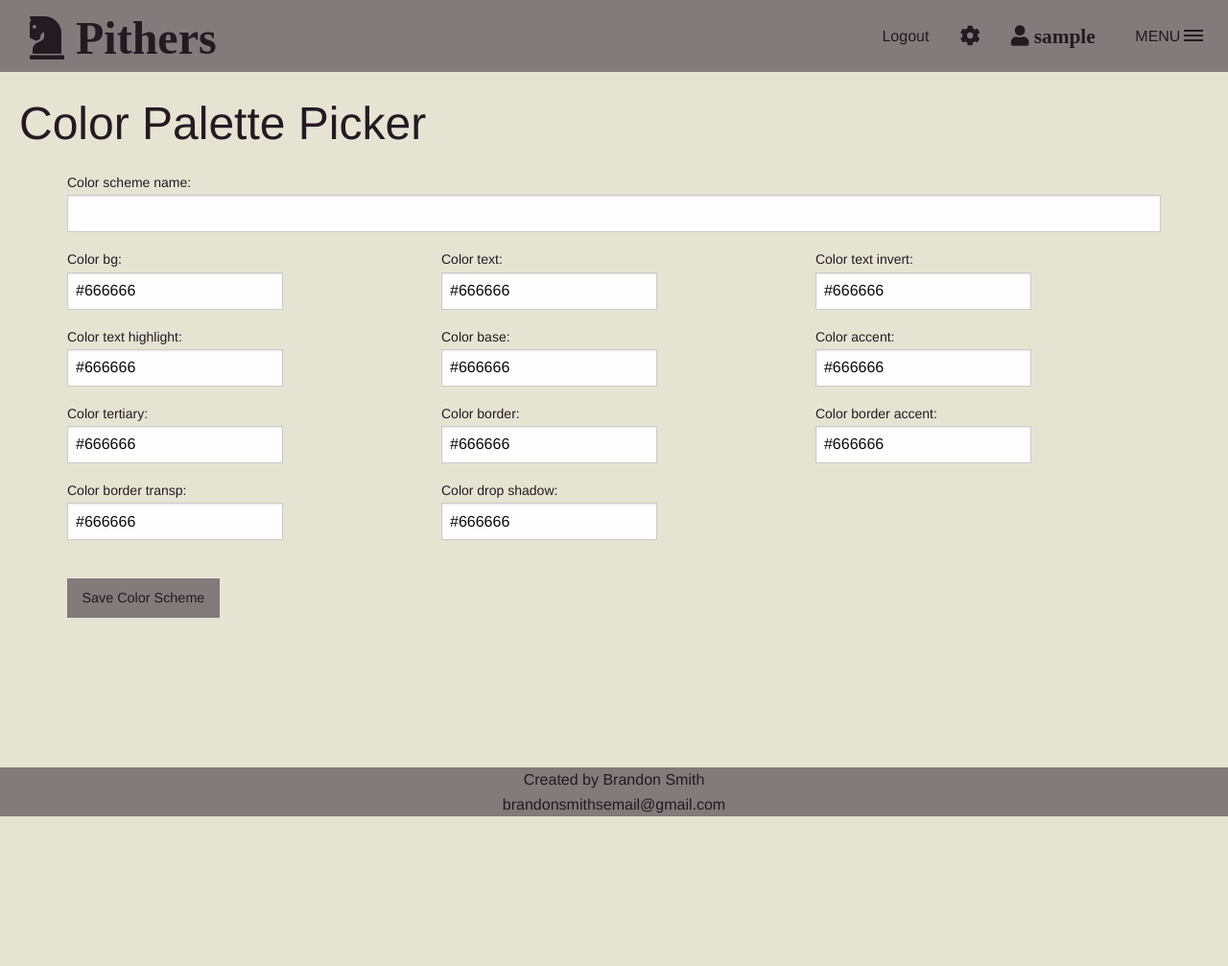
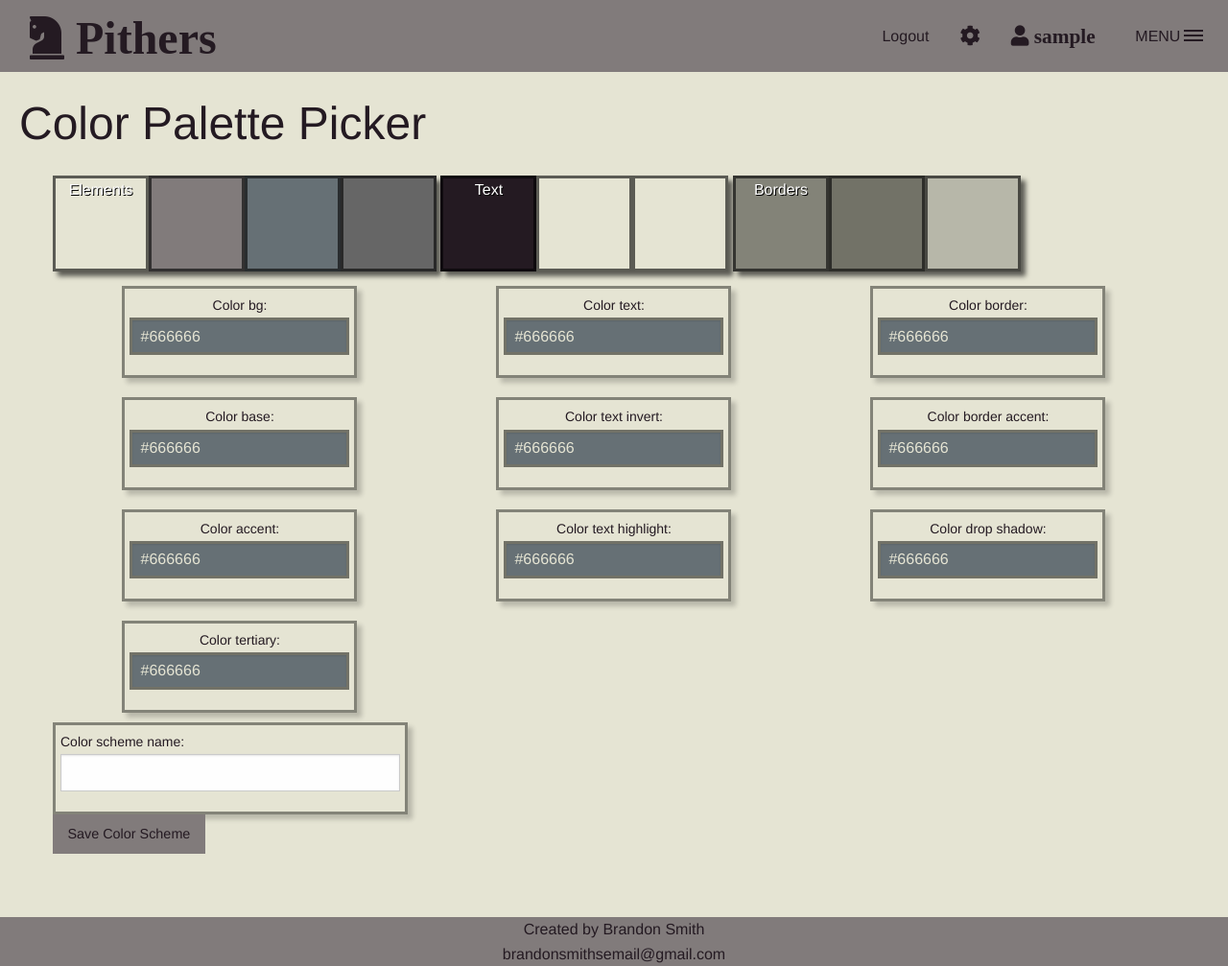
Before and after one commit to Pithers/Web-Work, a Django app: page / in a window 1280 px wide. Shown: the whole page at 96% size. Before the commit the page ends 851 px from the top, so only its background shows below. Run offline with Django 3.2, Linux system fonts and the light colour scheme; the visitor is signed in with stand-in values (Sample User, id 1); style sheets or scripts are compiled from the project's sources; some libraries are stand-ins or nearby versions.

Commit message:
Formatted color palette page, as well as added color patches. Removed color-border-transp as a color variable as it was seldom used.

```diff
--- a/testsite/myapp/forms.py
+++ b/testsite/myapp/forms.py
@@ -9,10 +9,9 @@ from .models import ColorScheme
 class ColorSchemeForm(forms.ModelForm):
     class Meta:
         model = ColorScheme
-        fields = ["color_scheme_name", "color_bg", "color_text", "color_text_invert",
-                  "color_text_highlight", "color_base", "color_accent", "color_tertiary",
-                  "color_border", "color_border_accent", "color_border_transp",
-                  "color_drop_shadow"]
+        fields = ["color_scheme_name", "color_bg", "color_text", "color_border", "color_base",
+                  "color_text_invert", "color_border_accent", "color_accent",
+                  "color_text_highlight", "color_drop_shadow", "color_tertiary",]
 
 class PostForm(forms.Form):
     error_css_class = "post-css-class-error"
--- a/testsite/myapp/models.py
+++ b/testsite/myapp/models.py
@@ -8,6 +8,7 @@ from django.core.exceptions import ValidationError
 from django.utils.translation import gettext_lazy as _
 import re
 
+# Need to check validator to see if the '#' is needed or not
 def validate_color(value):
   if (re.search(r'^#(?:[0-9a-fA-F]{3}){1,2}$',value) == False):
     raise ValidationError(
@@ -41,15 +42,13 @@ class ColorScheme(models.Model):
                                   help_text="Please submit valid hexcode, ex: #666666")
   color_border_accent = models.CharField(max_length=7, default="#666666", validators=[validate_color],
                                          help_text="Please submit valid hexcode, ex: #666666")
-  color_border_transp = models.CharField(max_length=7, default="#666666", validators=[validate_color],
-                                         help_text="Please submit valid hexcode, ex: #666666")
   color_drop_shadow = models.CharField(max_length=7, default="#666666", validators=[validate_color],
                                        help_text="Please submit valid hexcode, ex: #666666")
 
   def __str__(self):
     return self.color_scheme_name + ":\n" + self.color_bg + "\n" + self.color_text + "\n" + self.color_text_invert + "\n" + \
            self.color_text_highlight + "\n" + self.color_base + "\n" + self.color_tertiary + "\n" + self.color_border + "\n" + \
-           self.color_border_accent + "\n" + self.color_border_transp + "\n" + self.color_drop_shadow
+           self.color_border_accent + "\n" + "\n" + self.color_drop_shadow
 
 # Model that contains something like a Post
 class PostModel(models.Model):
--- a/testsite/myapp/static/js/app.js
+++ b/testsite/myapp/static/js/app.js
@@ -10,7 +10,6 @@ function light_mode() {
     document.documentElement.style.setProperty("--color-tertiary", "#666666");
     document.documentElement.style.setProperty("--color-border", "#838378");
     document.documentElement.style.setProperty("--color-border-accent", "#727267");
-    document.documentElement.style.setProperty("--color-border-transp", "#e5e4d399");
     document.documentElement.style.setProperty("--color-drop-shadow", "#00000033");
 }
 
@@ -24,7 +23,6 @@ function dark_mode() {
     document.documentElement.style.setProperty("--color-tertiary", "#666666");
     document.documentElement.style.setProperty("--color-border", "#826c73");
     document.documentElement.style.setProperty("--color-border-accent", "#715d62");
-    document.documentElement.style.setProperty("--color-border-transp", "#24252f99");
     document.documentElement.style.setProperty("--color-drop-shadow", "#ffffff33");
 }
 
--- a/testsite/myapp/static/js/color_mode.js
+++ b/testsite/myapp/static/js/color_mode.js
@@ -10,7 +10,6 @@ var color_accent = document.getElementById("color-accent");
 var color_tertiary = document.getElementById("color-tertiary");
 var color_border = document.getElementById("color-border");
 var color_border_accent = document.getElementById("color-border-accent");
-var color_border_transp = document.getElementById("color-border-transp");
 var color_drop_shadow = document.getElementById("color-drop-shadow");
 
 color_bg.onchange = function() {
@@ -40,9 +39,6 @@ color_border.onchange = function() {
 color_border_accent.onchange = function() {
   document.documentElement.style.setProperty("--color-border-accent", "#" + color_border_accent.value);
 };
-color_border_transp.onchange = function() {
-  document.documentElement.style.setProperty("--color-border-transp", "#" + color_border_transp.value);
-};
 color_drop_shadow.onchange = function() {
   document.documentElement.style.setProperty("--color-drop-shadow", "#" + color_drop_shadow.value);
 };
--- a/testsite/myapp/static/scss/style.scss
+++ b/testsite/myapp/static/scss/style.scss
@@ -6,6 +6,7 @@
 //## Icons
 //## Nav Bar Overlay
 //## Card Content (post and comment boxes)
+//## Palette Styling
 
 //Code Reference/Credit:
 //Laurel Beyers: https://foundation.zurb.com/building-blocks/blocks/multilevel-offcanvas-menu.html
@@ -22,7 +23,6 @@
   --color-tertiary: #666666;
   --color-border: #838378;
   --color-border-accent: #727267;
-  --color-border-transp: #e5e4d399;
   --color-drop-shadow: #00000033;
 }
 
@@ -239,7 +239,7 @@ select, [type="number"] {
     color: var(--color-accent);
   }
   .is-accordion-submenu-parent > a::after {
-    border-color: var(--color-border-transp) transparent transparent;
+    border-color: var(--color-bg) transparent transparent;
   }
   .social-links {
     margin-left: 20px;
@@ -303,13 +303,13 @@ select, [type="number"] {
   border-radius: 0;
   .card-info-label {
     border-color: transparent var(--color-border) transparent transparent;
-    border-color: var(--color-border-transp) var(--color-border) var(--color-border-transp) var(--color-border-transp);
+    border-color: var(--color-bg) var(--color-border) var(--color-bg) var(--color-bg);
   }
   &.secondary {
     border-color: var(--color-border-accent);
     .card-info-label {
       border-color: transparent var(--color-border-accent) transparent transparent;
-      border-color: var(--color-border-transp) var(--color-border-accent) var(--color-border-transp) var(--color-border-transp);
+      border-color: var(--color-bg) var(--color-border-accent) var(--color-bg) var(--color-bg);
     }
   }
   .card-info-label {
@@ -338,3 +338,67 @@ select, [type="number"] {
     transform: rotate(30deg);
   }
 }
+
+//Palette Styling
+.palette {
+  .palette-field {
+    text-align: center;
+    margin-top: 10px;
+    margin-bottom: 10px;
+
+    button.jscolor {
+      border-style: solid;
+      border-width: medium;
+      border-color: var(--color-border);
+      box-shadow: 5px 5px 5px var(--color-drop-shadow);
+      padding-left: 5px;
+      padding-right: 5px;
+      padding-top: 5px;
+      padding-bottom: 5px;
+
+      &:hover {
+        background: var(--color-tertiary) !important;
+        color: var(--color-text-invert) !important;
+      }
+
+      @each $color in bg, text, text-invert, text-highlight, base, accent,
+      tertiary, border, border-accent, drop-shadow {
+        #color-#{$color}{
+          background: var(--color-accent);
+          color: var(--color-text-invert);
+          border-color: var(--color-border-accent);
+          border-width: medium;
+        }
+      }
+    }
+  }
+  .palette-name {
+    display: inline-flex;
+    border-style: solid;
+    border-width: medium;
+    border-color: var(--color-border);
+    box-shadow: 5px 5px 5px var(--color-drop-shadow);
+    padding-left: 5px;
+    padding-right: 5px;
+    padding-top: 5px;
+    padding-bottom: 5px;
+  }
+
+  .palette-container{
+    display: inline-flex;
+    color: white;
+    text-shadow: 1px 1px black;
+    margin-bottom: 5px;
+    margin-top: 5px;
+    text-align: center;
+    box-shadow: 5px 5px 5px #00000099;
+    .palette-box {
+      border-style: solid;
+      border-color: #00000099;
+      border-spacing: 5px;
+      vertical-align: middle;
+      height: 100px;
+      width: 100px;
+    }
+  }
+}
--- a/testsite/myapp/templates/index.html
+++ b/testsite/myapp/templates/index.html
@@ -5,9 +5,31 @@
 {% block page_name %}Color Palette Picker{% endblock %}
 
 {% block content %}
-<div class="grid-container">
-  <!--Only allow user to save color scheme if they are logged in-->
-  {% if user.is_authenticated %}
+<div class="grid-container palette">
+
+  <!--Color Palette Display-->
+  <div class="palette-container">
+    <!--Base Colors-->
+    <div class="palette-box" style="background-color: var(--color-bg);">Elements</div>
+    <div class="palette-box" style="background-color: var(--color-base);"></div>
+    <div class="palette-box" style="background-color: var(--color-accent);"></div>
+    <div class="palette-box" style="background-color: var(--color-tertiary);"></div>
+  </div>
+
+    <!--Text Colors-->
+  <div class="palette-container">
+    <div class="palette-box" style="background-color: var(--color-text);">Text</div>
+    <div class="palette-box" style="background-color: var(--color-text-invert);"></div>
+    <div class="palette-box" style="background-color: var(--color-text-highlight);"></div>
+  </div>
+
+    <!--Border/Box Colors-->
+  <div class="palette-container">
+    <div class="palette-box" style="background-color: var(--color-border);">Borders</div>
+    <div class="palette-box" style="background-color: var(--color-border-accent);"></div>
+    <div class="palette-box" style="background-color: var(--color-drop-shadow);"></div>
+  </div>
+
   <form action="/" method="POST">
     {% csrf_token %}
 
@@ -18,21 +40,14 @@
         {% endfor %}
       </div>
 
-      <!--Naming Field for ColorScheme-->
-      <div class="cell">
-        {{ color_scheme_form.color_scheme_name.label_tag }}
-        {{ color_scheme_form.visible_fields.0 }}
-      </div>
-
       <!--Color Fields-->
       <div class="grid-x grid-padding-x">
         {% for field in color_scheme_form.visible_fields %}
         <!--Ignore other logic for the name field of the form-->
         {% if not forloop.first %}
-        <div class="form-group cell small-4">
-          {{ field.label_tag }}
+        <div class="palette-field cell small-4">
           <button class="jscolor {valueElement: {{ field.name }}}">
-
+            {{ field.label_tag }}
             <!--Display the form and use the correct template variable-->
             {% if field.name == 'color_bg' %}
             {% render_field field id='color-bg' %}
@@ -52,30 +67,29 @@
             {% render_field field id='color-border' %}
             {% elif field.name == 'color_border_accent' %}
             {% render_field field id='color-border-accent' %}
-            {% elif field.name == 'color_border_transp' %}
-            {% render_field field id='color-border-transp' %}
             {% elif field.name == 'color_drop_shadow' %}
             {% render_field field id='color-drop-shadow' %}
             {% endif %}
-
           </button>
-          {% endif %}
-
-          {% if field.help_text %}
-          <!--small class="form-text text-muted">{{ field.help_text }}</small-->
           {% endif %}
         </div>
         {% endfor %}
-        <div class="cell"><br></div>
-        <div class="cell">
-          <input type="Submit" class="button" value="Save Color Scheme">
-        </div>
+      </div>
+      <!--Naming Field for ColorScheme-->
+      <div class="grid-x grid-padding-x palette-name">
+        {{ color_scheme_form.color_scheme_name.label_tag }}
+        {{ color_scheme_form.visible_fields.0 }}
+      </div>
+      <div class="cell">
+        <!--Only allow user to save color scheme if they are logged in-->
+        {% if user.is_authenticated %}
+        <input type="Submit" class="button" value="Save Color Scheme">
+        {% else %}
+        <div class="button">Please login to save color scheme to profile.</div>
+        {% endif %}
       </div>
     </div>
   </form>
-  {% else %}
-  <div>Please login to save color scheme to profile.</div>
-  {% endif %}
 </div>
 {% endblock %}
 
--- a/testsite/myapp/views.py
+++ b/testsite/myapp/views.py
@@ -137,9 +137,12 @@ def music_view(request):
 
 def index_view(request):
     if request.method == "POST":
-        color_scheme_form = forms.ColorSchemeForm(request.POST)
-        if color_scheme_form.is_valid():
-            color_scheme_form.save()
+        if request.user.is_authenticated():
+            color_scheme_form = forms.ColorSchemeForm(request.POST)
+            if color_scheme_form.is_valid():
+                color_scheme_form.save()
+                return redirect('/')
+        else:
             return redirect('/')
     else:
         color_scheme_form = forms.ColorSchemeForm()
```
